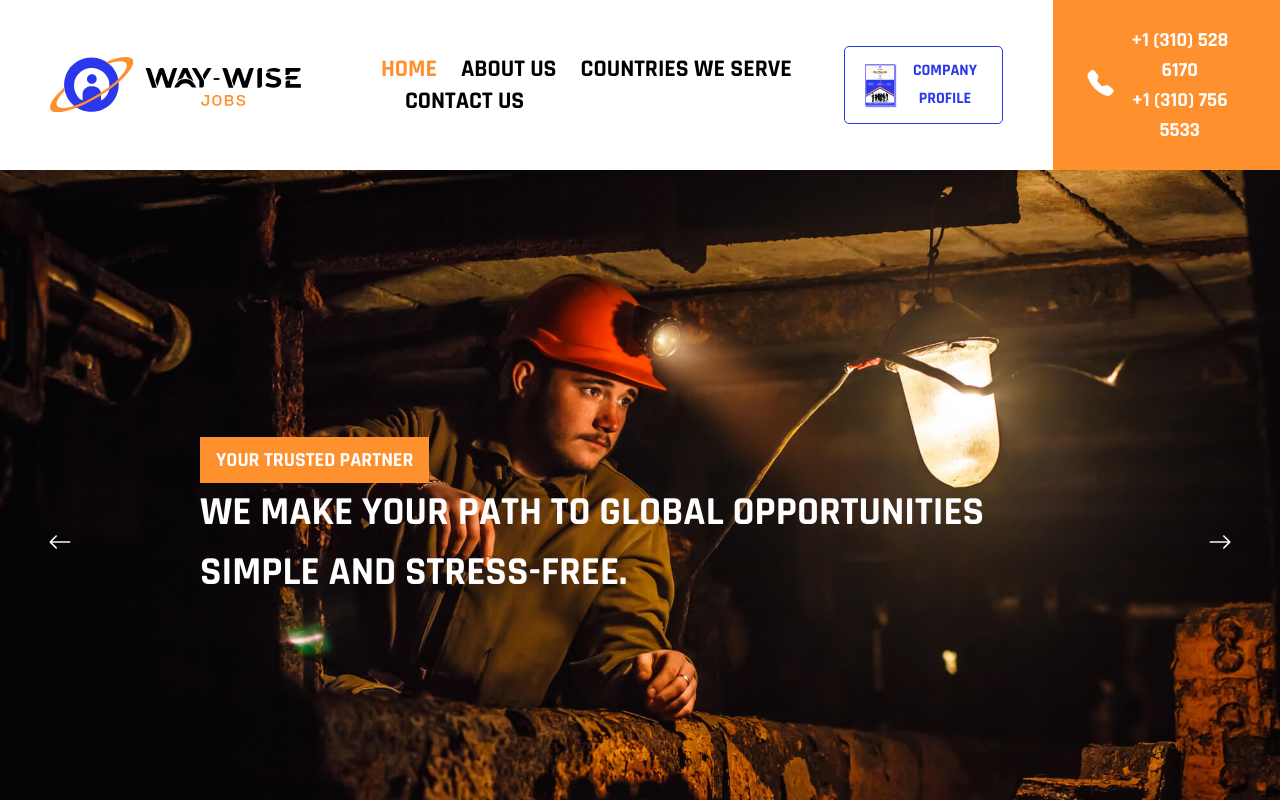
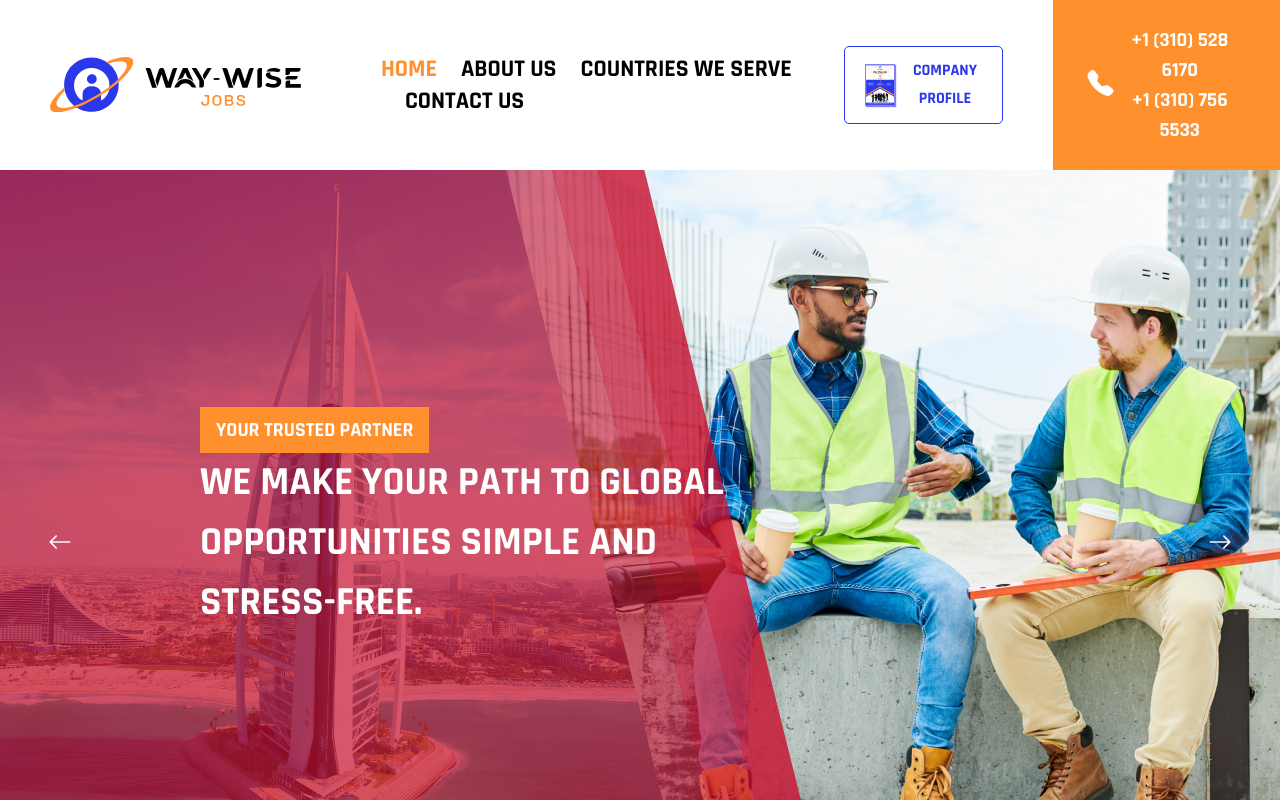
Before and after one commit to way-wise/waywisejobs, a Next.js app: page / in a window 1280 px wide. Shown: the top 800 px of the page. Built offline with nearby package versions, Linux system fonts and the light colour scheme.

Commit message:
fix: update slider images

```diff
--- a/app/components/global/MainSlider.jsx
+++ b/app/components/global/MainSlider.jsx
@@ -5,8 +5,8 @@ import React from "react";
 import Slider from "react-slick";
 import "slick-carousel/slick/slick.css";
 import "slick-carousel/slick/slick-theme.css";
-import Slider1 from "@/image/Hero1 1.png";
-import Slider2 from "@/image/Slider-2.jpg";
+import Slider1 from "@/image/slider-01.png";
+import Slider2 from "@/image/slider-02.png";
 import Slider3 from "@/image/Slider-3.jpg";
 import Slider5 from "@/image/Slider-5.jpg";
 
@@ -23,16 +23,16 @@ export default function MainSlider() {
       description:
         "We make your path to global opportunities simple and stress-free.",
     },
-    {
-      image: Slider3.src,
-      title: "Bridge to Opportunities",
-      description: "Connect with high-demand jobs worldwide effortlessly.",
-    },
-    {
-      image: Slider5.src,
-      title: "Your Career Awaits!",
-      description: "Step into a brighter future with Way-Wise Jobs.",
-    },
+    // {
+    //   image: Slider3.src,
+    //   title: "Bridge to Opportunities",
+    //   description: "Connect with high-demand jobs worldwide effortlessly.",
+    // },
+    // {
+    //   image: Slider5.src,
+    //   title: "Your Career Awaits!",
+    //   description: "Step into a brighter future with Way-Wise Jobs.",
+    // },
   ];
 
 
@@ -92,7 +92,7 @@ export default function MainSlider() {
             <div className="text-[10px] md:text-[20px] font-bold text-white  bg-[#FF902E] uppercase inline-block px-4 py-2 ">
               <p>{item.title}</p>
             </div>
-            <h2 className="text-[20px] md:text-[40px] font-bold text-white uppercase">
+            <h2 className="max-w-[600px] text-[20px] md:text-[40px] font-bold text-white uppercase">
               {item.description}
             </h2>
           </div>
```
Also changed, not shown: public/image/slider-01.png (added), public/image/slider-02.png (added).
